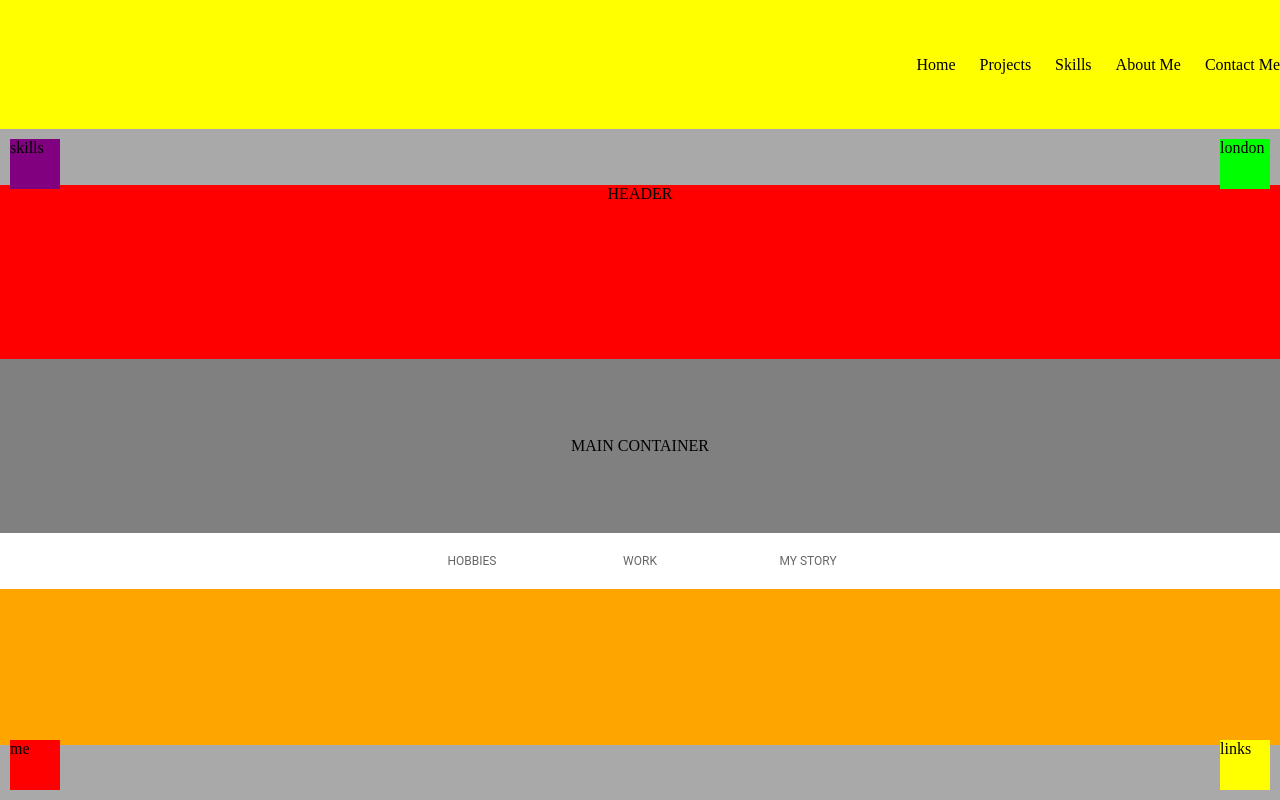
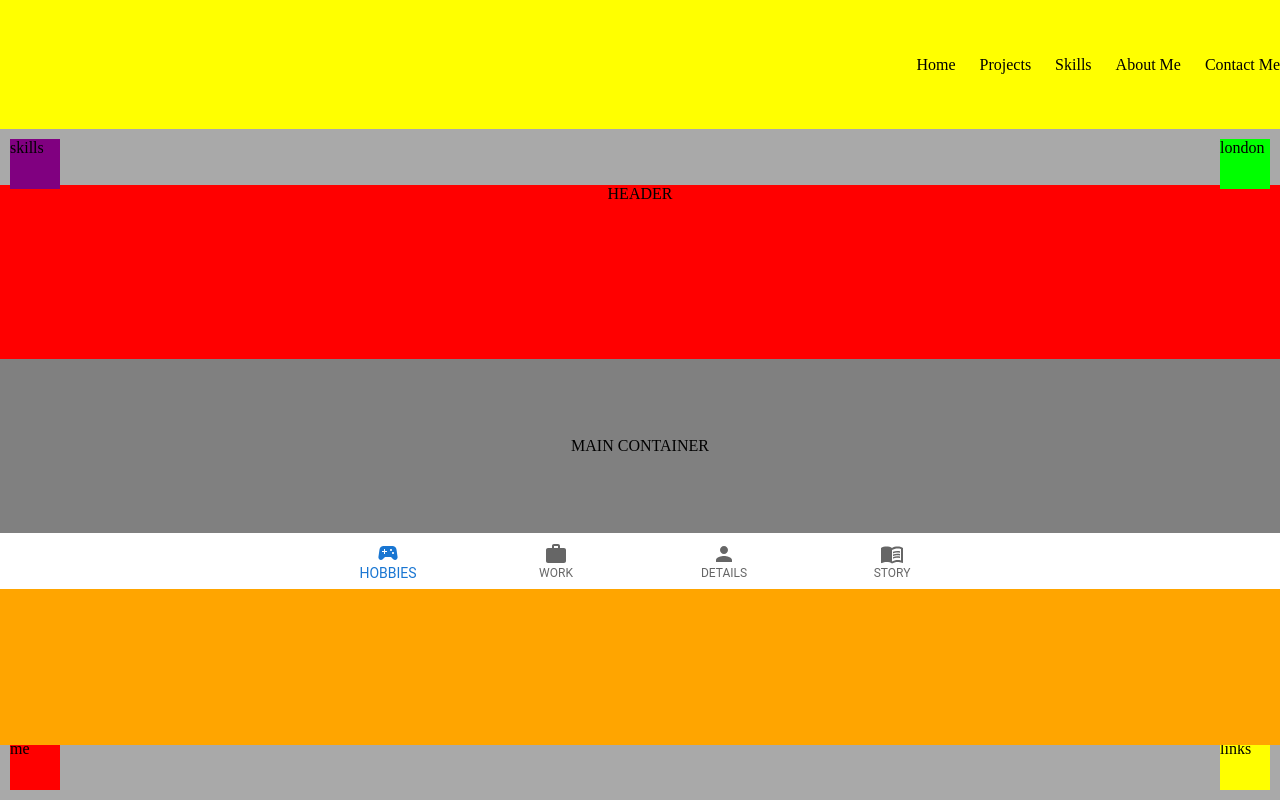
Before and after one commit to aiacuone/portfolio-v3, a Next.js app: page /aboutMe in a window 1280 px wide. Built offline with nearby package versions, Linux system fonts and the light colour scheme.

Commit message:
bottom nav working on about me page

```diff
--- a/pages/_app.js
+++ b/pages/_app.js
@@ -5,6 +5,10 @@ import { UserContext } from '../utils/UserContext'
 import { useState, useEffect } from 'react'
 import { images as skillsImages } from '../public/images/skills'
 import { images as contactImages } from '../public/images/contact'
+import SportsEsportsIcon from '@mui/icons-material/SportsEsports'
+import WorkIcon from '@mui/icons-material/Work'
+import PersonIcon from '@mui/icons-material/Person'
+import MenuBookIcon from '@mui/icons-material/MenuBook'
 
 function MyApp({ Component, pageProps }) {
   const [windowHeight, setWindowHeight] = useState()
@@ -89,9 +93,10 @@ function MyApp({ Component, pageProps }) {
   const contactsArr = Object.keys(contactsObj).map((contact) => contact)
 
   const aboutMeObj = {
-    hobbies: { name: 'Hobbies' },
-    work: { name: 'Work' },
-    myStory: { name: 'My Story' },
+    hobbies: { name: 'Hobbies', icon: SportsEsportsIcon },
+    work: { name: 'Work', icon: WorkIcon },
+    details: { name: 'Details', icon: PersonIcon },
+    story: { name: 'Story', icon: MenuBookIcon },
   }
 
   const aboutMeArr = Object.keys(aboutMeObj).map((item) => item)
--- a/pages/aboutMe.js
+++ b/pages/aboutMe.js
@@ -7,6 +7,7 @@ import ButtonGroup from '@mui/material/ButtonGroup'
 import Box from '@mui/material/Box'
 import BottomNavigation from '@mui/material/BottomNavigation'
 import BottomNavigationAction from '@mui/material/BottomNavigationAction'
+import RestoreIcon from '@mui/icons-material/Restore'
 
 export default function aboutMe() {
   const { state, vars } = useContext(UserContext)
@@ -22,45 +23,7 @@ export default function aboutMe() {
   } = vars
   const { isPhone, isPhoneLandscape } = state.phone
 
-  const [value, setValue] = useState(aboutMeArr[0])
-
-  // const Buttons = () => {
-  //   return aboutMeArr.map((item) => {
-  //     return (
-  //       <Button className={classesRoot.button}>
-  //         {aboutMeObj[item].name.toUpperCase()}
-  //       </Button>
-  //     )
-  //   })
-  // }
-
-  const Buttons = () => {
-    return (
-      <Box sx={{ width: '100%' }}>
-        <BottomNavigation
-          showLabels
-          value={value}
-          className={classesRoot.bottomNav}
-          onChange={(event, newValue) => {
-            console.log(newValue, 'newValue')
-            setValue(newValue)
-          }}>
-          {/* <BottomNavigationAction label="Recents" icon={<RestoreIcon />} />
-          <BottomNavigationAction label="Favorites" icon={<FavoriteIcon />} />
-          <BottomNavigationAction label="Nearby" icon={<LocationOnIcon />} /> */}
-          {aboutMeArr.map((item) => {
-            const { name } = aboutMeObj[item]
-            return (
-              <BottomNavigationAction
-                label={name.toUpperCase()}
-                className={classesRoot.button}
-              />
-            )
-          })}
-        </BottomNavigation>
-      </Box>
-    )
-  }
+  const [selection, setSelection] = useState(0)
 
   const Landscape = () => {
     const useStyles = makeStyles({
@@ -228,6 +191,7 @@ export default function aboutMe() {
       buttonContainer: {
         gridArea: '3/1/4/2',
         background: 'orange',
+        zIndex: 3,
       },
     })
     const classes = useStyles()
@@ -260,13 +224,40 @@ export default function aboutMe() {
     )
   }
 
+  const Buttons = () => {
+    return (
+      <Box sx={{ width: '100%' }}>
+        <BottomNavigation
+          showLabels
+          value={selection}
+          className={classesRoot.bottomNav}
+          onChange={(event, newSelection) => {
+            console.log(newSelection, 'newSelection')
+            setSelection(newSelection)
+          }}>
+          {aboutMeArr.map((item) => {
+            const { name, icon: Icon } = aboutMeObj[item]
+            console.log(Icon, 'Icon')
+            return (
+              <BottomNavigationAction
+                icon={<Icon />}
+                label={name.toUpperCase()}
+                className={classesRoot.button}
+              />
+            )
+          })}
+        </BottomNavigation>
+      </Box>
+    )
+  }
+
   const useStylesRoot = makeStyles({
     root: { height: '100%', width: '100%' },
-    // button: { flexGrow: 1 },
     bottomNav: {
       display: 'flex',
       flexDirection: isPhoneLandscape && 'column',
-      // width: '100%',
+      background: 'brown',
+      height: '100%',
     },
   })
 
```
Also changed, not shown: pages/contactMe.js (+11 -3 lines).
